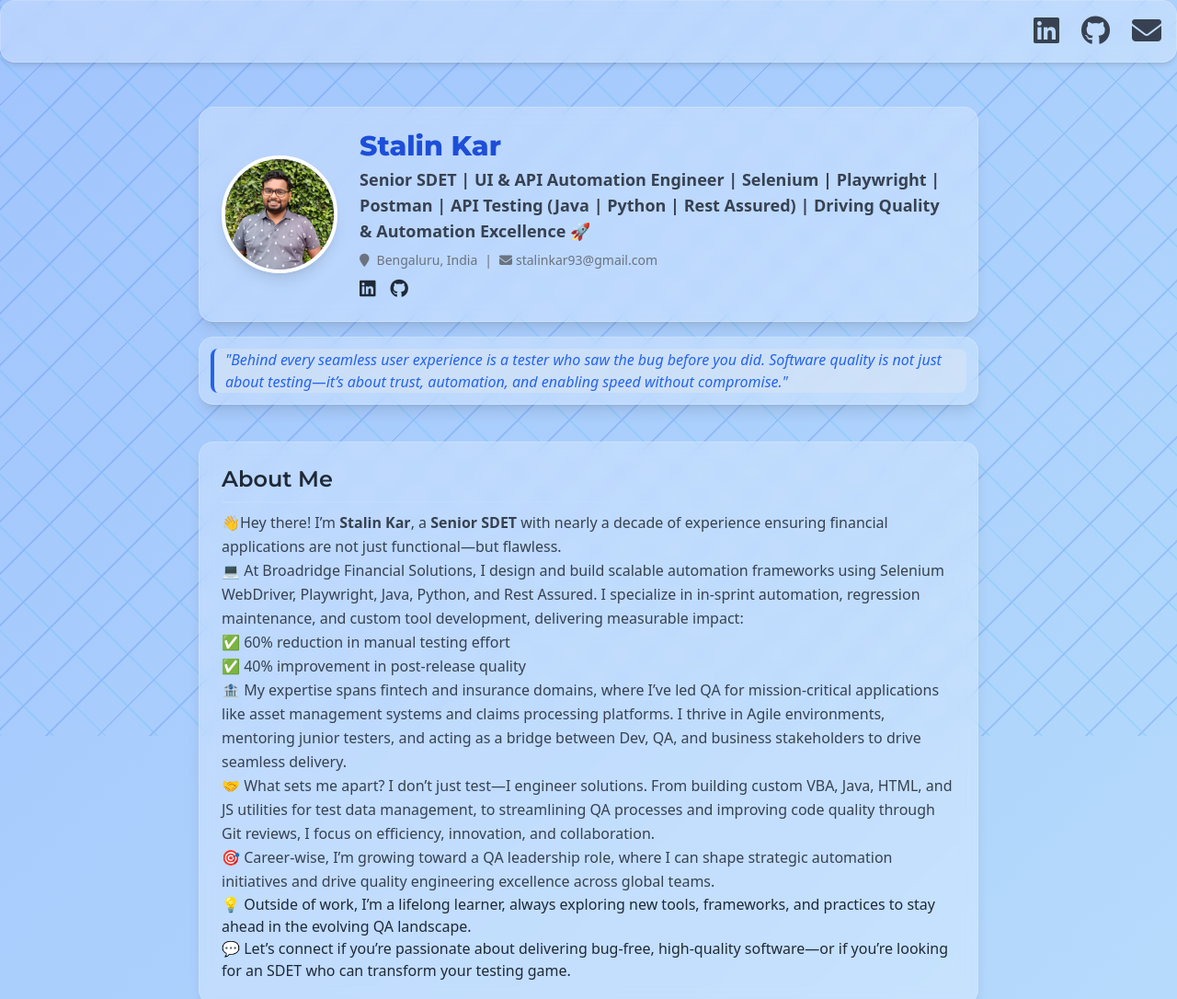
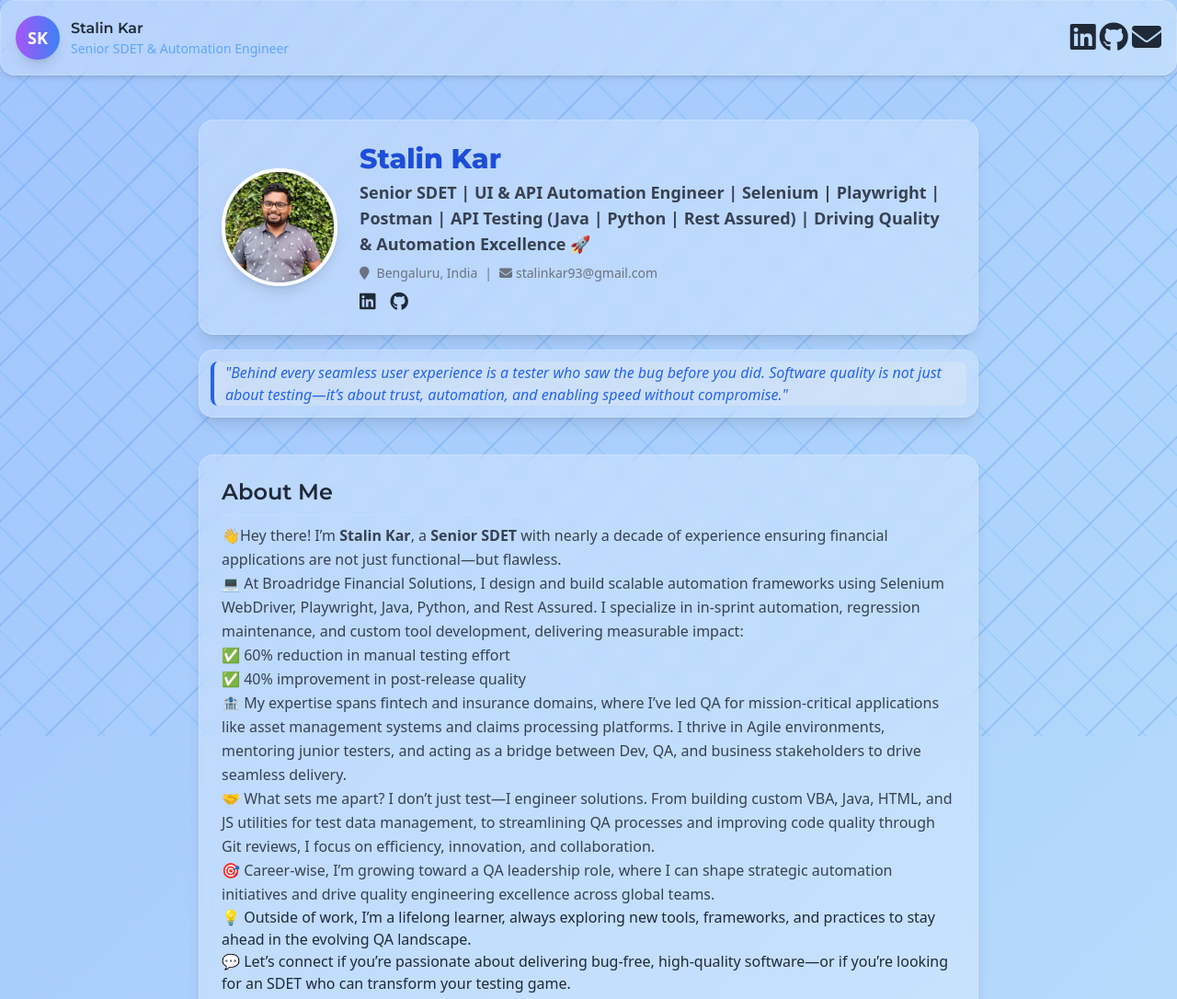
Before and after one commit to stalinkar/myportfolio, a plain HTML site: page index.html in a window 1280 px wide. Shown: the top 1086 px of the page at 92% size. Drawn offline with nearby package versions, Linux system fonts and the light colour scheme.

Commit message:
title and logo

```diff
--- a/index.html
+++ b/index.html
@@ -3,7 +3,8 @@
 <head>
   <meta charset="UTF-8" />
   <meta name="viewport" content="width=device-width, initial-scale=1.0" />
-  <title>My Portfolio</title>
+  <title>Stalin Kar — Senior SDET & Automation Engineer</title>
+  <link rel="icon" type="image/svg+xml" href="assets/favicon.svg">
   <script src="https://cdn.tailwindcss.com"></script>
   <link href="https://cdnjs.cloudflare.com/ajax/libs/font-awesome/6.5.0/css/all.min.css" rel="stylesheet"/>
   <link href="https://fonts.googleapis.com/css2?family=Inter:wght@400;700&family=Montserrat:wght@600;800&display=swap" rel="stylesheet">
@@ -89,7 +90,22 @@
 <body class="text-gray-800 font-sans">
 
   <!-- Top Bar with Icons -->
-  <div class="flex justify-end items-center space-x-6 p-4 glass text-gray-700 shadow-md">
+  <div class="flex justify-between items-center space-x-6 p-4 glass text-white-700 shadow-md">
+<!-- <header class="flex justify-between items-center p-4 bg-gray-900 text-white shadow"></header> -->
+    <div>
+        <div class="flex items-center space-x-3">
+        <!-- Logo Circle -->
+            <div class="w-12 h-12 flex items-center justify-center rounded-full bg-gradient-to-r from-purple-500 to-blue-500 text-white font-bold text-lg shadow-lg">
+                SK
+            </div>
+            <!-- Title Text -->
+            <div>
+                <h3>Stalin Kar</h3>
+                <p class="text-sm text-blue-400">Senior SDET & Automation Engineer</p>
+            </div>
+        </div>
+    </div>
+    <div>
         <a href="https://linkedin.com/in/stalin-kar-6a6b18150/" target="_blank" class="hover:text-blue-500 transition-colors">
         <i class="fab fa-linkedin fa-2x"></i>
         </a>
@@ -99,6 +115,7 @@
         <a href="mailto:stalinkar93@gmail.com" class="hover:text-red-500 transition-colors">
         <i class="fa fa-envelope fa-2x"></i>
         </a>
+    </div>
   </div>
 
   <div class="max-w-4xl mx-auto p-6">
```
Also changed, not shown: assets/favicon.svg (added). Lines whose indentation alone changed are shown as unchanged.
